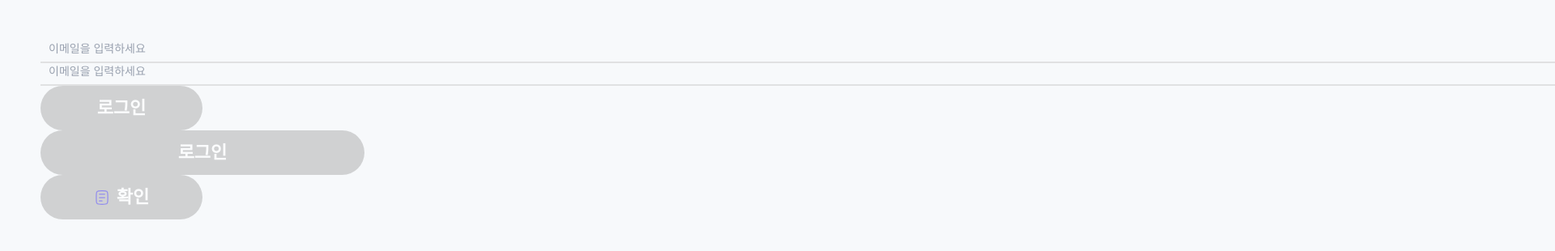
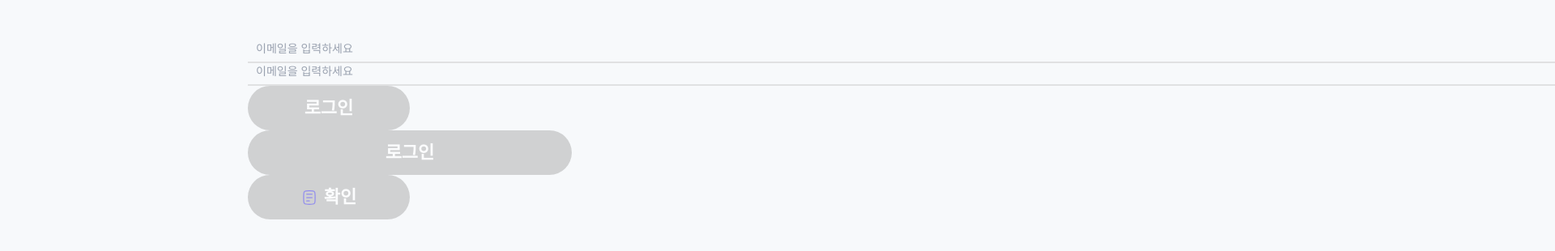
Before and after one commit to wonder1ng/SuperLawVA-Ml, a Next.js app in the folder front/: page /main in a window 1280 px wide. Shown: the top 310 px of the page at 81% size, 1920 px wide, since content can reach past the window. Built offline with nearby package versions, Linux system fonts and the light colour scheme.

Commit message:
chore: set max-width to 768px

```diff
--- a/front/src/app/layout.tsx
+++ b/front/src/app/layout.tsx
@@ -24,8 +24,12 @@ export default function RootLayout({
 }>) {
   return (
     <html lang="ko">
+      {/* <body
+        className={`${geistSans.variable} ${geistMono.variable} antialiased`}
+      >
+        <div className="max-w-[768px] mx-auto w-full">{children}</div> */}
       <body
-        className={`${geistSans.variable} ${geistMono.variable} antialiased`}
+        className={`${geistSans.variable} ${geistMono.variable} antialiased max-w-[768px] mx-auto w-full`}
       >
         {children}
       </body>
```
